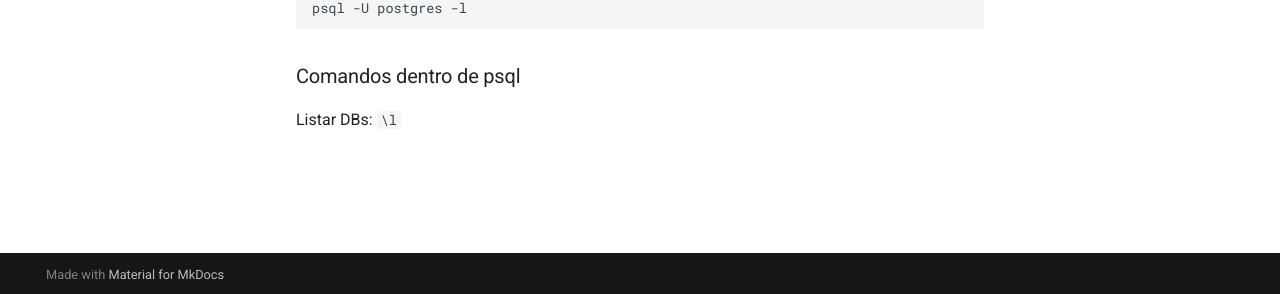
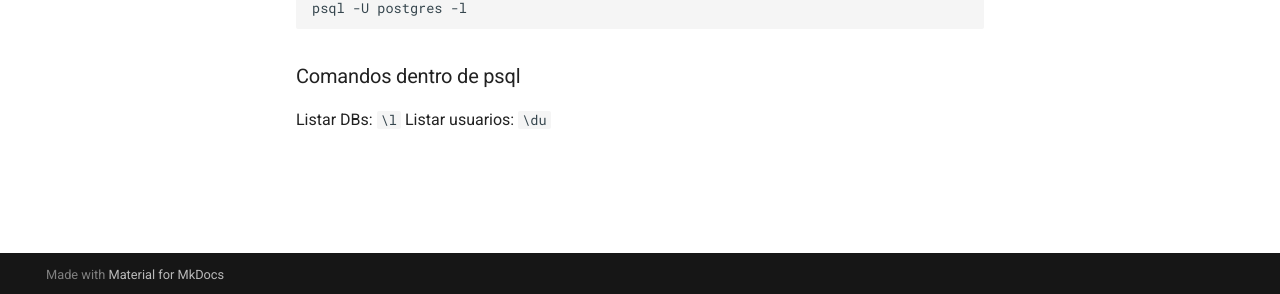
Before and after one commit to vatojavier/wiki, an MkDocs documentation site: the page built from docs/informatica/BBDD/Postgres.md, in a window 1280 px wide. Shown: the part 603-897 px from the top of the page. Built offline with MkDocs 1.6.1 and Material for MkDocs 9.7.7, drawn with Linux system fonts in a browser that asks for light colours; comment, search, counter and statistics services are not loaded.

Commit message:
Update Postgres.md

````diff
--- a/docs/informatica/BBDD/Postgres.md
+++ b/docs/informatica/BBDD/Postgres.md
@@ -30,3 +30,4 @@ psql -U postgres -l
 ### Comandos dentro de psql
 
 Listar DBs: ```\l```
+Listar usuarios: ```\du```
````
